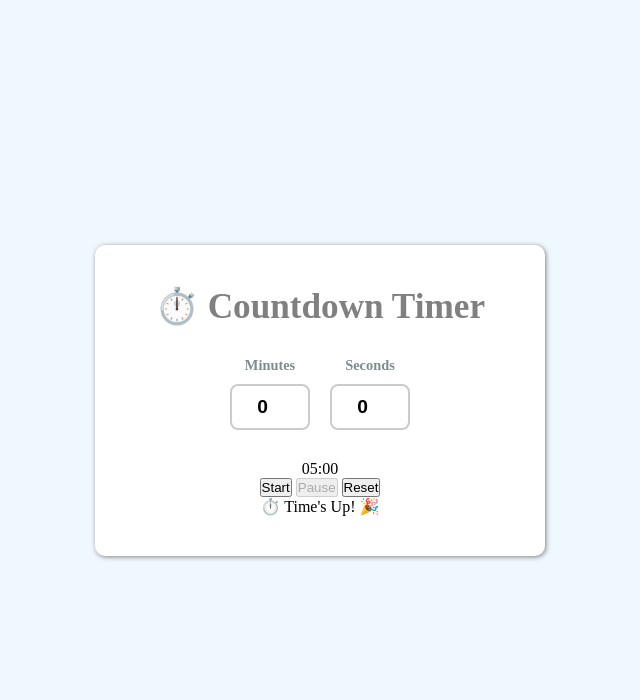
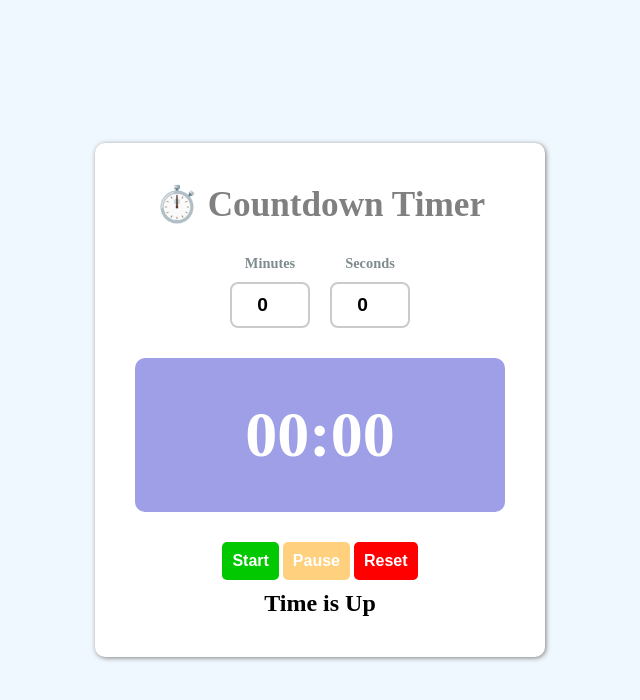
Before and after one commit to blerandgashi/countdown-timer, a plain HTML site: page index.html in a window 1280 px wide. Both pictures are taken after a click on the button "Start". Shown: the whole page, without its empty margins (320-960 px from the left). Drawn offline with Linux system fonts and the light colour scheme.

Commit message:
added start button

```diff
--- a/index.html
+++ b/index.html
@@ -21,7 +21,7 @@
       </div>
     </div>
 
-    <div class="timer-display" id="display">05:00</div>
+    <div class="timer-display" id="display">00:00</div>
 
     <div class="controls">
       <button class="start-btn" id="start">Start</button>
--- a/script.js
+++ b/script.js
@@ -0,0 +1,43 @@
+let minutesInputEl = document.querySelector("#minutes");
+let secondsInputEl = document.querySelector("#seconds");
+
+const displayTimer = document.querySelector("#display");
+let messageEl = document.querySelector("#message");
+
+const startBtn = document.querySelector("#start");
+const pauseBtn = document.querySelector("#pause");
+const resetBtn = document.querySelector("#reset");
+
+let count = 10;
+let timer = null;
+
+startBtn.addEventListener("click", function(){
+  let secondsValues = parseInt(secondsInputEl.value);
+  let minsValues = parseInt(minutesInputEl.value);
+  let totalSeconds = (minsValues * 60) + secondsValues;
+  console.log(totalSeconds);
+
+
+  timer = setInterval(() => {
+    let mins = Math.floor(totalSeconds / 60);
+    let seconds = totalSeconds % 60;
+
+    if (mins < 10) mins = "0" + mins;
+    if (seconds < 10) seconds = "0" + seconds;
+
+    displayTimer.textContent = `${mins}:${seconds}`
+
+    totalSeconds--
+
+    if (seconds <= 0) {
+      if (mins > 0) {
+        seconds = 59;
+        mins--
+      }else{
+        clearInterval(timer)
+        messageEl.textContent = "Time is Up"
+      }
+    }
+  }, 1000);
+})
+console.log(timer);
--- a/style.css
+++ b/style.css
@@ -53,3 +53,41 @@ h1{
   outline: none;
   border-color: #667eea;
 }
+.timer-display{
+  background-color: rgb(159, 159, 232);
+  color: white;
+  font-size: 4rem;
+  font-weight: bold;
+  padding: 40px;
+  border-radius: 10px;
+  margin-bottom: 30px;
+}
+button{
+  padding: 10px;
+  border: 0;
+  border-radius: 5px;
+  font-size: 1rem;
+  font-weight: 600;
+  cursor: pointer;
+}
+.start-btn{
+  background-color: rgb(1, 200, 1);
+  color: white;
+}
+.pause-btn{
+  background-color: orange;
+  color: white;
+}
+.reset-btn{
+  background-color: red;
+  color: white;
+}
+button:disabled {
+  opacity: 0.5;
+  cursor: not-allowed;
+}
+.message{
+  font-size: 1.5rem;
+  margin-top: 10px;
+  font-weight: bold;
+}
```
